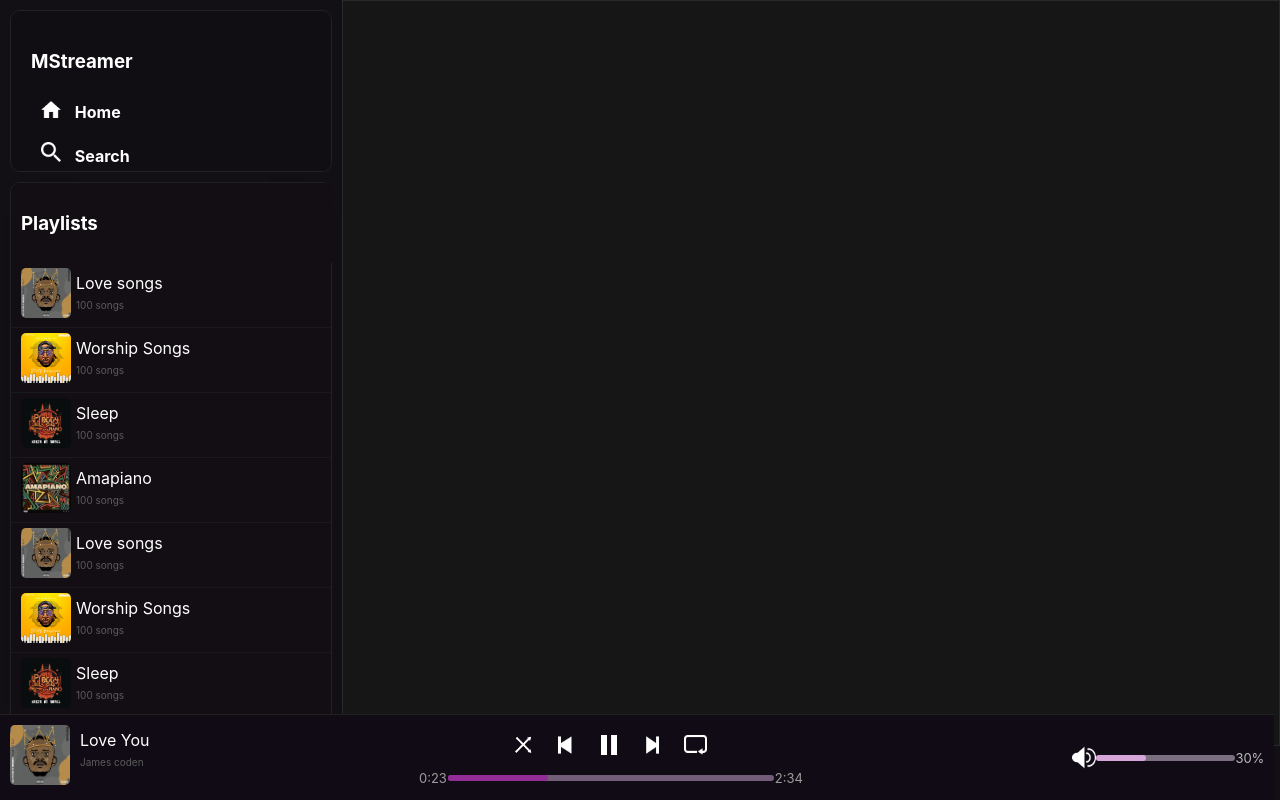
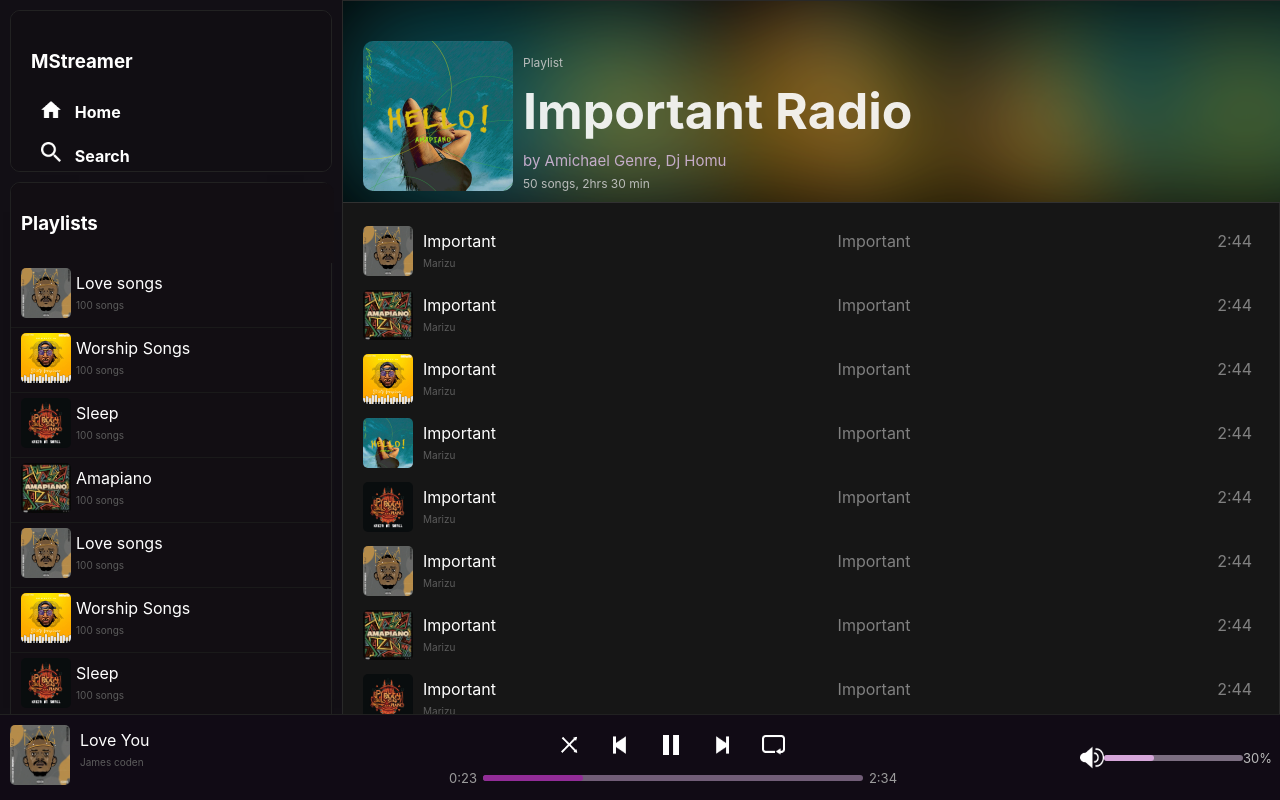
Before and after one commit to Brightmuk/Mstreamer, a React (Create React App) app in the folder frontend/: page / in a window 1280 px wide. Both pictures are taken after typing "name@example.com", "Sample123" into the empty fields and a click on the button "Login". Built offline with nearby package versions, Linux system fonts and the light colour scheme.

Commit message:
Create songs component

```diff
--- a/frontend/src/Home.js
+++ b/frontend/src/Home.js
@@ -5,6 +5,7 @@ import AvailableCourses from './AvailableCourses';
 import { useEffect, useState, } from 'react';
 import Playlists from './components/Playlists';
 import Player from './components/Player';
+import Songs from './components/Songs';
 
 
 
@@ -49,7 +50,7 @@ function Home() {
         <Header/>
         <Playlists/>
       </div>
-      <div className='songs'></div>
+      <Songs/>
       </div>
       <Player/>
     </div>
--- a/frontend/src/components/Songs.js
+++ b/frontend/src/components/Songs.js
@@ -0,0 +1,78 @@
+import '../css/App.css';
+import '../css/Songs.css';
+
+function Songs() {
+    const songs = [
+    { 'name': 'Important', 'artist': 'Marizu', 'album': 'Important', 'duration': '2:44', 'img': '/images/playlists/cover1.jpg' },
+    { 'name': 'Important', 'artist': 'Marizu', 'album': 'Important', 'duration': '2:44', 'img': '/images/playlists/cover3.jpeg' },
+    { 'name': 'Important', 'artist': 'Marizu', 'album': 'Important', 'duration': '2:44', 'img': '/images/playlists/cover5.jpeg' },
+    { 'name': 'Important', 'artist': 'Marizu', 'album': 'Important', 'duration': '2:44', 'img': '/images/playlists/cover6.jpg' },
+    { 'name': 'Important', 'artist': 'Marizu', 'album': 'Important', 'duration': '2:44', 'img': '/images/playlists/cover7.jpeg' },
+    { 'name': 'Important', 'artist': 'Marizu', 'album': 'Important', 'duration': '2:44', 'img': '/images/playlists/cover1.jpg' },
+    { 'name': 'Important', 'artist': 'Marizu', 'album': 'Important', 'duration': '2:44', 'img': '/images/playlists/cover3.jpeg' },
+    { 'name': 'Important', 'artist': 'Marizu', 'album': 'Important', 'duration': '2:44', 'img': '/images/playlists/cover7.jpeg' },
+    { 'name': 'Important', 'artist': 'Marizu', 'album': 'Important', 'duration': '2:44', 'img': '/images/playlists/cover7.jpeg' },
+    { 'name': 'Important', 'artist': 'Marizu', 'album': 'Important', 'duration': '2:44', 'img': '/images/playlists/cover1.jpg' },
+    { 'name': 'Important', 'artist': 'Marizu', 'album': 'Important', 'duration': '2:44', 'img': '/images/playlists/cover3.jpeg' },
+    { 'name': 'Important', 'artist': 'Marizu', 'album': 'Important', 'duration': '2:44', 'img': '/images/playlists/cover7.jpeg' },
+    ]
+
+    return (
+        <div className="songs">
+            <div className='songs-header'>
+            <div className='background-overlay' style={{ backgroundImage: `url(${process.env.PUBLIC_URL}/images/playlists/cover6.jpg)`}}></div>
+            <div className='blur-overlay'></div>
+                <div className='nav'>
+
+                </div>
+                <div className='playlist-info'>
+                    <img src={`${process.env.PUBLIC_URL}/images/playlists/cover6.jpg`}></img>
+                    <div className='playlist-info-right'>
+                        <small>Playlist</small>
+                        <h1> Important Radio</h1>
+                        <p>by Amichael Genre, Dj Homu</p>
+                        <small>50 songs, 2hrs 30 min</small>
+                    </div>
+                </div>
+            </div>
+            <div className='songs-content'>
+                <div className='songs-content-header'>
+
+                </div>
+                <div className='song-list'>
+                  <ItemList songs={songs} selected={()=>console.log('selected')}/>
+                </div>
+            </div>
+        </div>
+    )
+}
+function ItemList(props){
+    return (
+        <div>
+        {props.songs.map((song, index) => (
+            <div key={index} className={props.selected === index ? "selected-song-card" : "song-card"}
+                onClick={() => props.onSelect(index)}>
+                    <div className='card-left'>
+                    <img src={`${process.env.PUBLIC_URL}${song.img}`} alt="img" />
+                    <img className='play-icon' src={`${process.env.PUBLIC_URL}/images/icons/play.png`} alt="img" />
+                    </div>
+                    <div className='card-right'>
+                        <div className='card-right-leading'>
+                        <p>{song.name} </p>
+                        <small>{song.artist}</small>
+                        </div>
+                        <div className='card-right-trailing'>
+                            <p>{song.album}</p>
+                            <p>{song.duration}</p>
+                        </div>
+
+                    </div>
+
+
+            </div>
+        ))}
+    </div>
+    )
+}
+
+export default Songs;
--- a/frontend/src/css/App.css
+++ b/frontend/src/css/App.css
@@ -26,11 +26,3 @@ input:focus {
 .row {
   display: flex;
 }
-
-
-.songs{
-  width: 75vw;
-  min-height: 90vh;
-  background-color: rgb(22, 22, 22);
-  border: 1px solid rgb(41, 41, 41);
-}
--- a/frontend/src/css/Player.css
+++ b/frontend/src/css/Player.css
@@ -7,11 +7,11 @@
     border-top: 1px solid rgb(33, 33, 33);
     background-color: rgb(17, 11, 21);
     justify-content: space-between;
-    width: 98%;
+    width: 98.6%;
 
 }
 .player .player-left{
-
+   width: 20vw;
     display: flex;
 }
 .player .player-left img{
@@ -31,7 +31,7 @@
     color: rgb(92, 92, 92);
 }
 .player-center{
-    width: 30vw;
+    width: 35vw;
 
 }
 .player-center .progress-bar {
--- a/frontend/src/css/Songs.css
+++ b/frontend/src/css/Songs.css
@@ -0,0 +1,149 @@
+.songs {
+    width: 75vw;
+    height: 90vh;
+    overflow: scroll;
+    background-color: rgb(22, 22, 22);
+    border: 1px solid rgb(41, 41, 41);
+
+}
+
+.songs-header {
+    width: 100%;
+    background-color:black;
+    position:  fixed;
+    border-bottom: 1px solid rgb(49, 49, 49);
+    padding: 20px;
+    padding-bottom: 10px;
+    overflow: hidden;
+    z-index: 1000;
+}
+
+.songs-header .background-overlay{
+    position: absolute;
+    top: 0;
+    left: 0;
+    width: 100%;
+    height: 100%;
+    background-size: cover;
+    background-position: center;
+    filter: blur(50px);
+    opacity: 0.8;
+}
+.songs-header .blur-overlay {
+    position: absolute;
+    top: 0;
+    left: 0;
+    width: 100%;
+    height: 100%;
+    background-color: rgba(0, 0, 0, 0.2);
+    display: flex;
+    justify-content: center;
+    align-items: center;
+}
+
+.songs-header .playlist-info {
+    display: flex;
+    opacity: 0.9;
+    margin-top: 20px;
+
+
+}
+
+.songs-header .playlist-info .playlist-info-right {
+    padding-top: 10px;
+    margin-left: 10px;
+}
+
+.songs-header .playlist-info img {
+    width: 150px;
+    height: 150px;
+    border-radius: 10px;
+}
+
+.songs-header h1 {
+    margin-bottom: 10px;
+    margin-top: 10px;
+    font-size: 50px;
+}
+
+.songs-header p {
+    margin-top: 4px;
+    margin-bottom: 2px;
+    font-size: 15px;
+    color: rgb(211, 183, 218);
+}
+
+.songs-header small {
+    font-size: 12px;
+
+    color: rgb(201, 201, 201);
+}
+.song-list{
+    margin-top: 220px;
+}
+
+.song-card {
+    display: flex;
+    width: 95%;
+    padding: 5px 20px;
+    border-radius: 5px;
+    transition: 0.3s ease;
+}
+.song-card:hover{
+    background-color: rgb(33, 24, 33);
+}
+
+.song-card img {
+    width: 50px;
+    height: 50px;
+    border-radius: 5px;
+
+}
+
+.song-card .card-left {
+    position: relative;
+    width: max-content;
+
+}
+
+.song-card .card-left .play-icon {
+    position: absolute;
+    top: 50%;
+    left: 50%;
+    transform: translate(-50%, -50%);
+    width: 20px;
+    height: 25px;
+    pointer-events: none;
+    opacity: 0;
+    cursor: pointer;
+    transition: opacity 0.3s ease;
+}
+
+.song-card:hover .play-icon {
+    opacity: 1;
+}
+
+.song-card .card-right {
+    margin-left: 10px;
+    width: 100%;
+    display: flex;
+    justify-content: space-between;
+
+}
+
+.song-card .card-right p {
+    margin-top: 5px;
+    margin-bottom: 0px;
+}
+
+.song-card .card-right small {
+    font-size: 10px;
+    color: rgb(92, 92, 92);
+}
+
+.card-right-trailing {
+    width: 50%;
+    color: grey;
+    display: flex;
+    justify-content: space-between;
+}
```
